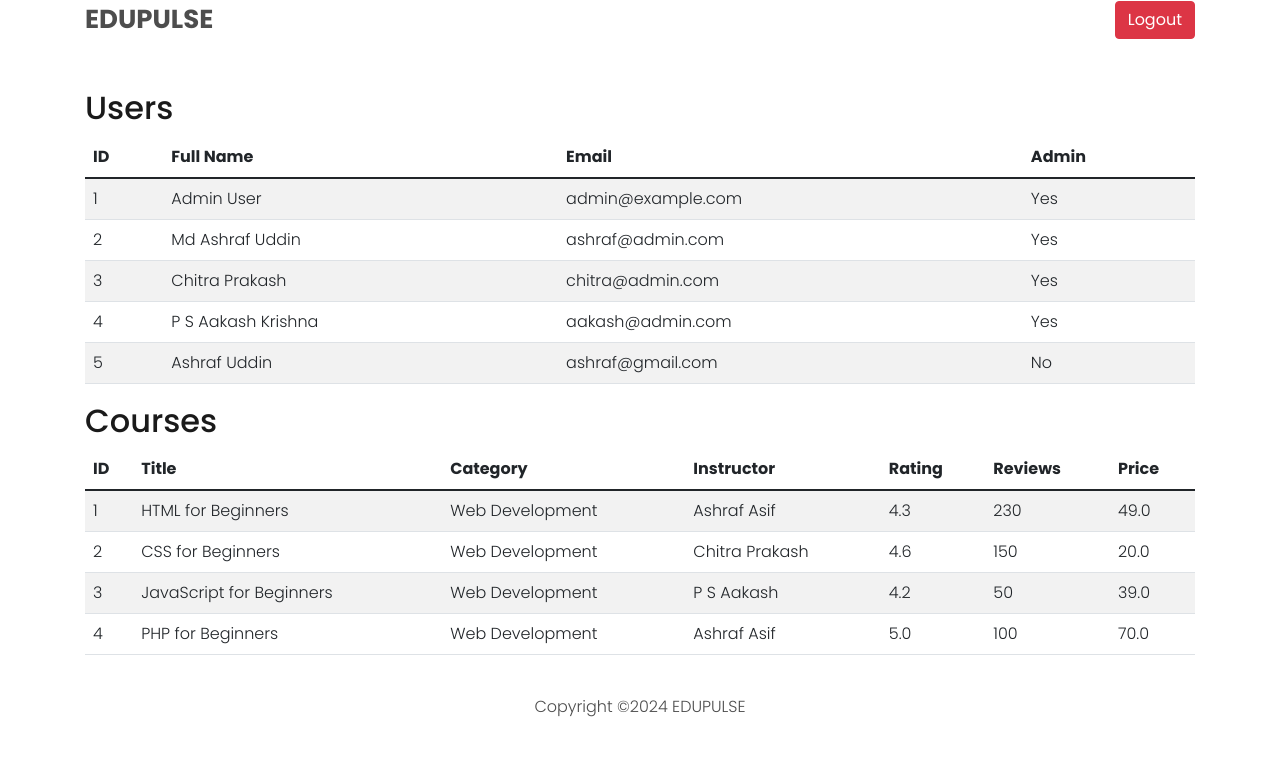
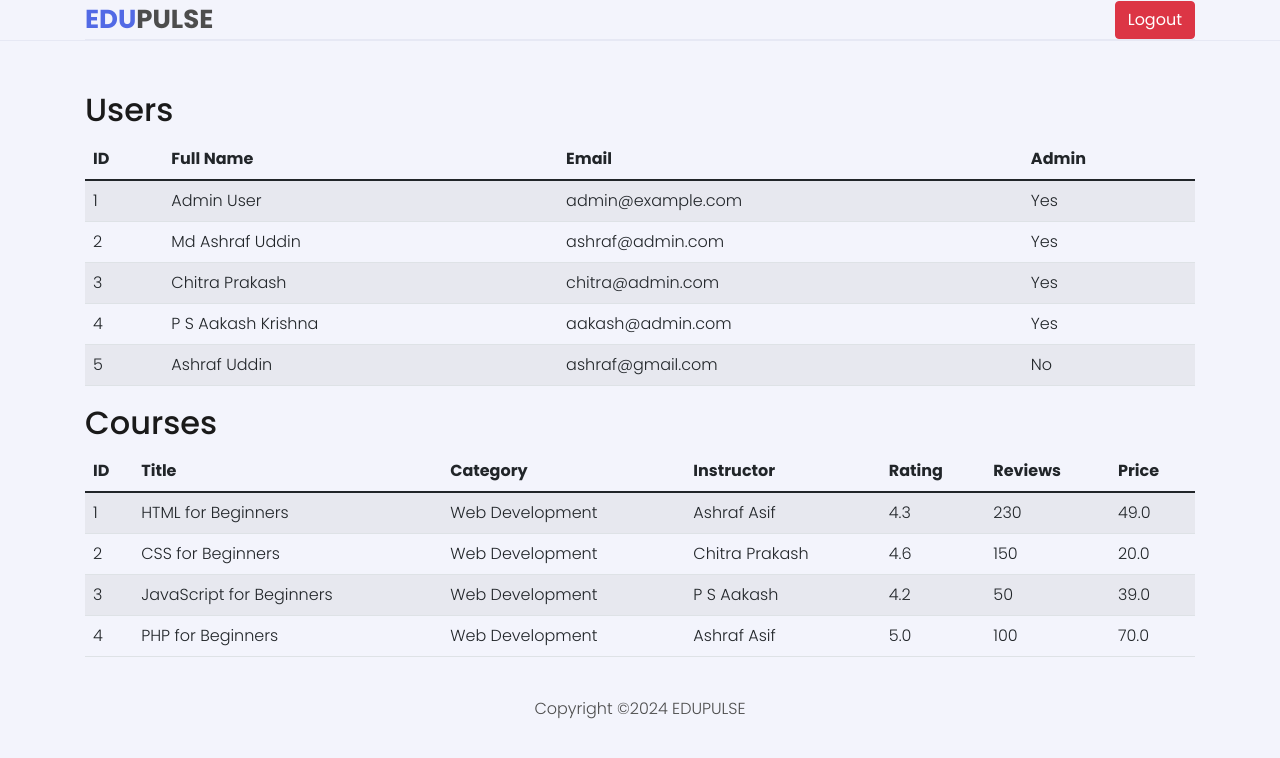
Before and after one commit to AshrafUAsif/B9IS123-Programming-For-Information-Systems-Group-CA2, a Flask app: page /admin in a window 1280 px wide. Shown: the top 758 px of the page. Run offline with Flask 3, Linux system fonts and the light colour scheme; a user stored in the database is signed in; some libraries are stand-ins or nearby versions.

```diff
--- a/templates/admin.html
+++ b/templates/admin.html
@@ -4,11 +4,11 @@
     <meta charset="UTF-8">
     <meta name="viewport" content="width=device-width, initial-scale=1.0">
     <title>admin dashboard - edupulse</title>
-    <link rel="stylesheet" href="{{ url_for('static', filename='css/bootstrap.min.css') }}">
-    <link rel="stylesheet" href="{{ url_for('static', filename='css/font-awesome.css') }}">
-    <link rel="stylesheet" href="{{ url_for('static', filename='css/style.css') }}">
-    <link rel="stylesheet" href="{{ url_for('static', filename='css/colors/solors-2.css') }}">
-    <link rel="stylesheet" href="{{ url_for('static', filename='css/responsive.css') }}">
+    <link rel="stylesheet" href="{{ url_for('static', filename='css/bootstrap.min.css') }}" />
+    <link rel="stylesheet" href="{{ url_for('static', filename='css/font-awesome.css') }}" />
+    <link rel="stylesheet" href="{{ url_for('static', filename='css/style.css') }}" />
+    <link rel="stylesheet" href="{{ url_for('static', filename='css/responsive.css') }}" />
+    <link rel="stylesheet" href="{{ url_for('static', filename='css/colors/color-2.css') }}" />
     <style>
         /* adjusting table styles */
         .scrollable-table {
@@ -93,7 +93,7 @@
         <p class="m-0 py-4">Copyright &copy;2024 EDUPULSE</p>
     </div>
 </footer>
-
+<script src="{{ url_for('static', filename='js/main.js') }}"></script>
 <script src="{{ url_for('static', filename='js/bootstrap.bundle.min.js') }}"></script>
 </body>
 </html>
```
Also changed, not shown: templates/courses.html (+7 -0 lines), sample_data/course.json (line endings or trailing spaces).
